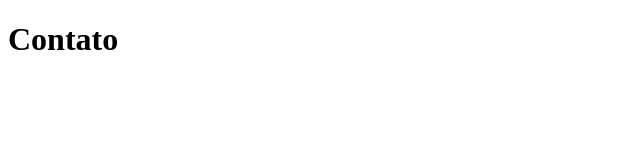
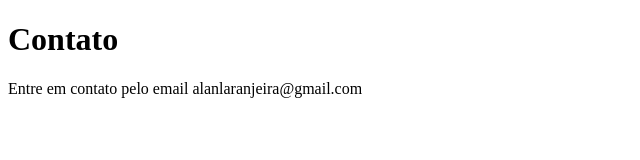
Before and after one commit to alanlaranjeira/sistema-de-cadastro, a plain HTML site: page contato.html in a window 1280 px wide. Shown: the whole page, without its empty margins (0-640 px from the left). Drawn offline with Linux system fonts and the light colour scheme.

Commit message:
adiconando o email de contato

```diff
--- a/contato.html
+++ b/contato.html
@@ -8,5 +8,6 @@
 </head>
 <body>
     <h1>Contato</h1>
+    <p>Entre em contato pelo email alanlaranjeira@gmail.com</p>
 </body>
 </html>
```
